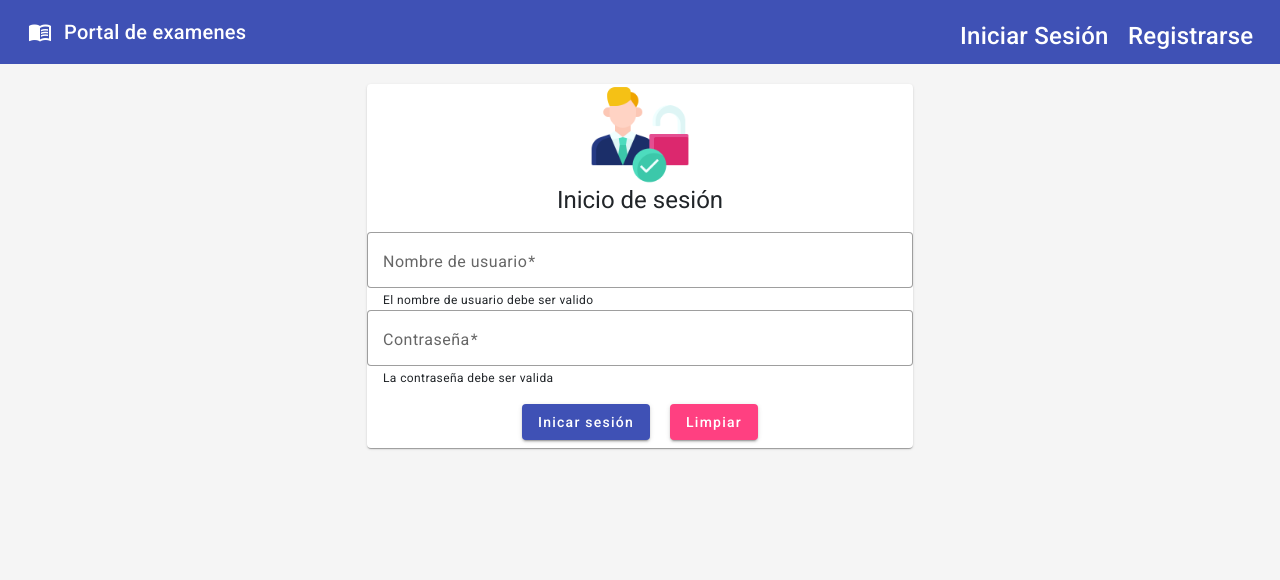
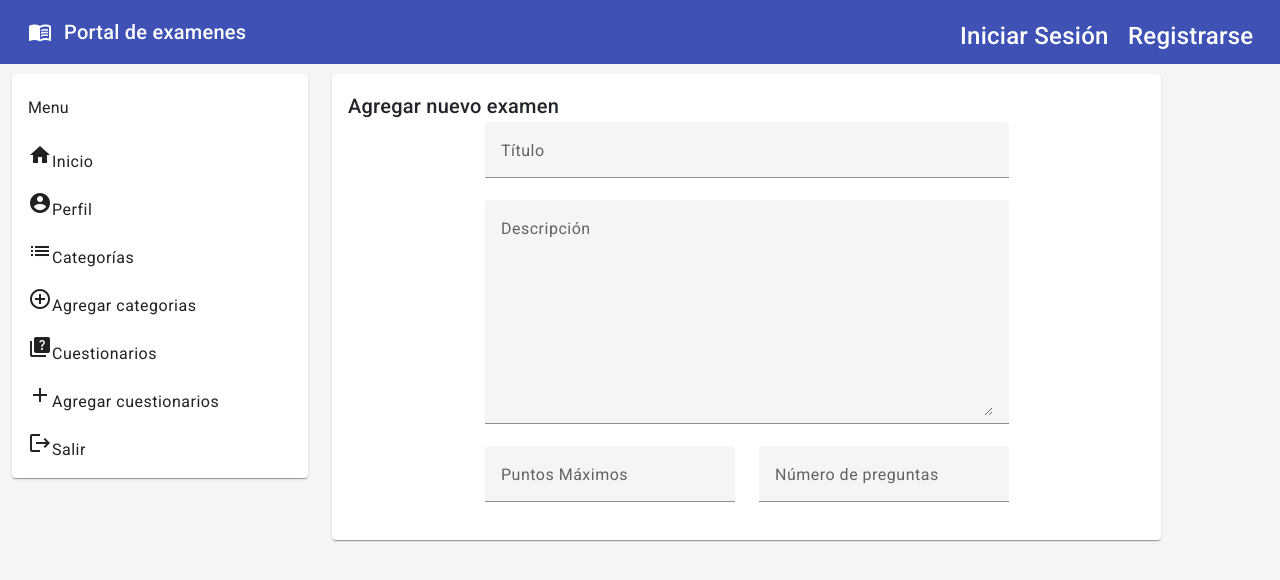
Before and after one commit to davidspz1989/proyectofronted, an Angular app: page /admin/add-examen in a window 1280 px wide. Shown: the top 580 px of the page. Built offline with nearby package versions, Linux system fonts and the light colour scheme.

Commit message:
vista agregar examen, actualizado margin top de todos los cards

```diff
--- a/src/app/app-routing.module.ts
+++ b/src/app/app-routing.module.ts
@@ -11,6 +11,7 @@ import { WelcomeComponent } from './pages/admin/welcome/welcome.component';
 import { ViewCategoriasComponent } from './pages/admin/view-categorias/view-categorias.component';
 import { AddCategoriaComponent } from './pages/admin/add-categoria/add-categoria.component';
 import { ViewExamenesComponent } from './pages/admin/view-examenes/view-examenes.component';
+import { AddExamenComponent } from './pages/admin/add-examen/add-examen.component';
 
 const routes: Routes = [
   {
@@ -51,6 +52,10 @@ const routes: Routes = [
       {
         path:"examenes",
         component:ViewExamenesComponent
+      },
+      {
+        path:"add-examen",
+        component:AddExamenComponent
       }
     ]
   },
--- a/src/app/app.module.ts
+++ b/src/app/app.module.ts
@@ -28,6 +28,7 @@ import { WelcomeComponent } from './pages/admin/welcome/welcome.component';
 import { ViewCategoriasComponent } from './pages/admin/view-categorias/view-categorias.component';
 import { AddCategoriaComponent } from './pages/admin/add-categoria/add-categoria.component';
 import { ViewExamenesComponent } from './pages/admin/view-examenes/view-examenes.component';
+import { AddExamenComponent } from './pages/admin/add-examen/add-examen.component';
 
 @NgModule({
   declarations: [
@@ -43,7 +44,8 @@ import { ViewExamenesComponent } from './pages/admin/view-examenes/view-examenes
     WelcomeComponent,
     ViewCategoriasComponent,
     AddCategoriaComponent,
-    ViewExamenesComponent
+    ViewExamenesComponent,
+    AddExamenComponent
   ],
   imports: [
     BrowserModule,
--- a/src/app/pages/admin/add-categoria/add-categoria.component.html
+++ b/src/app/pages/admin/add-categoria/add-categoria.component.html
@@ -1,4 +1,4 @@
-<mat-card>
+<mat-card class="mt10">
     <mat-card-header>
         <mat-card-title>Agregar Categoria</mat-card-title>
     </mat-card-header>
--- /dev/null
+++ b/src/app/pages/admin/add-examen/add-examen.component.css
@@ -0,0 +1,3 @@
+.w100{
+    width: 100%;
+}
--- /dev/null
+++ b/src/app/pages/admin/add-examen/add-examen.component.html
@@ -0,0 +1,54 @@
+<mat-card class="mt10">
+    <mat-card-header>
+        <mat-card-title>Agregar nuevo examen</mat-card-title>
+    </mat-card-header>
+    <mat-card-content>
+        <div class="row">
+            <div class="col-md-8 offset-md-2">
+                <form>
+                    <mat-form-field class="w100" appearance="fill">
+                        <mat-label>Título</mat-label>
+                        <input
+                        type="text"
+                        name="titulo"
+                        placeholder="Digite el titulo"
+                        matInput>
+                    </mat-form-field>
+                    <mat-form-field class="w100" appearance="fill">
+                        <mat-label>Descripción</mat-label>
+                        <textarea
+                        rows="8"
+                        type="text"
+                        name="descripcion"
+                        placeholder="Digite la descripcion"
+                        matInput></textarea>
+                    </mat-form-field>
+
+
+                    <div class="row">
+                        <div class="col-md-6">
+                            <mat-form-field class="w100" appearance="fill">
+                                <mat-label>Puntos Máximos</mat-label>
+                                <input
+                                type="text"
+                                name="puntosMaximos"
+                                placeholder="Digite la cantidad de puntos"
+                                matInput>
+                            </mat-form-field>
+                        </div>
+                        <div class="col-md-6">
+                            <mat-form-field class="w100" appearance="fill">
+                                <mat-label>Número de preguntas</mat-label>
+                                <input
+                                type="text"
+                                name="numeroDePreguntas"
+                                placeholder="Digite el numero preguntas"
+                                matInput>
+                            </mat-form-field>
+                        </div>
+                    </div>
+                </form>
+            </div>
+        </div>
+    </mat-card-content>
+</mat-card>
--- a/src/app/pages/admin/sidebar/sidebar.component.html
+++ b/src/app/pages/admin/sidebar/sidebar.component.html
@@ -1,4 +1,4 @@
-<mat-card>
+<mat-card class="mt10">
     <mat-action-list>
         <div mat-subheader>Menu</div>
         <button mat-list-item routerLink="/admin">
@@ -16,7 +16,7 @@
         <button mat-list-item routerLink="/admin/examenes">
             <mat-icon mat-list-icon>quiz</mat-icon>Cuestionarios
         </button>
-        <button mat-list-item routerLink="/admin/profile">
+        <button mat-list-item routerLink="/admin/add-examen">
             <mat-icon mat-list-icon>add</mat-icon>Agregar cuestionarios
         </button>
         <button mat-list-item routerLink="/admin/profile">
--- a/src/app/pages/admin/view-categorias/view-categorias.component.html
+++ b/src/app/pages/admin/view-categorias/view-categorias.component.html
@@ -1,4 +1,4 @@
-<mat-card>
+<mat-card class="mt10">
     <mat-card-header>
         <mat-card-title>Todas las categorias</mat-card-title>
     </mat-card-header>
--- a/src/app/pages/admin/view-examenes/view-examenes.component.html
+++ b/src/app/pages/admin/view-examenes/view-examenes.component.html
@@ -16,5 +16,5 @@
 </mat-card>
 
 <div class="container text-center mt20">
-    <button mat-raised-button color="primary">Agregar cuestionario</button>
+    <button mat-raised-button color="primary" routerLink="/admin/add-examen">Agregar cuestionario</button>
 </div>
--- a/src/app/pages/profile/profile.component.html
+++ b/src/app/pages/profile/profile.component.html
@@ -1,5 +1,7 @@
-<mat-card style="margin-left: 20px">
-    <h1>Detalles del perfil</h1>
+<mat-card class="mt10" style="margin-left: 20px">
+    <mat-card-header>
+        <mat-card-title>Detalles del perfil</mat-card-title>
+    </mat-card-header>
     <mat-card-content>
         <div class="bootstrap-wrapper">
             <div class="container">
@@ -14,7 +16,7 @@
                     <div class="col-md-10 offset-md-1">
                         <table class="table text-center">
                             <tr>
-                                <td>Nombre de Usuario</td>
+                                <td>Nombre  de Usuario</td>
                                 <td>{{user.nombre}}</td>
                             </tr>
                             <tr>
```
Also changed, not shown: src/app/pages/admin/add-examen/add-examen.component.ts (added, +10 -0 lines), 1 other file (tests, documents, lock files or other folders).
